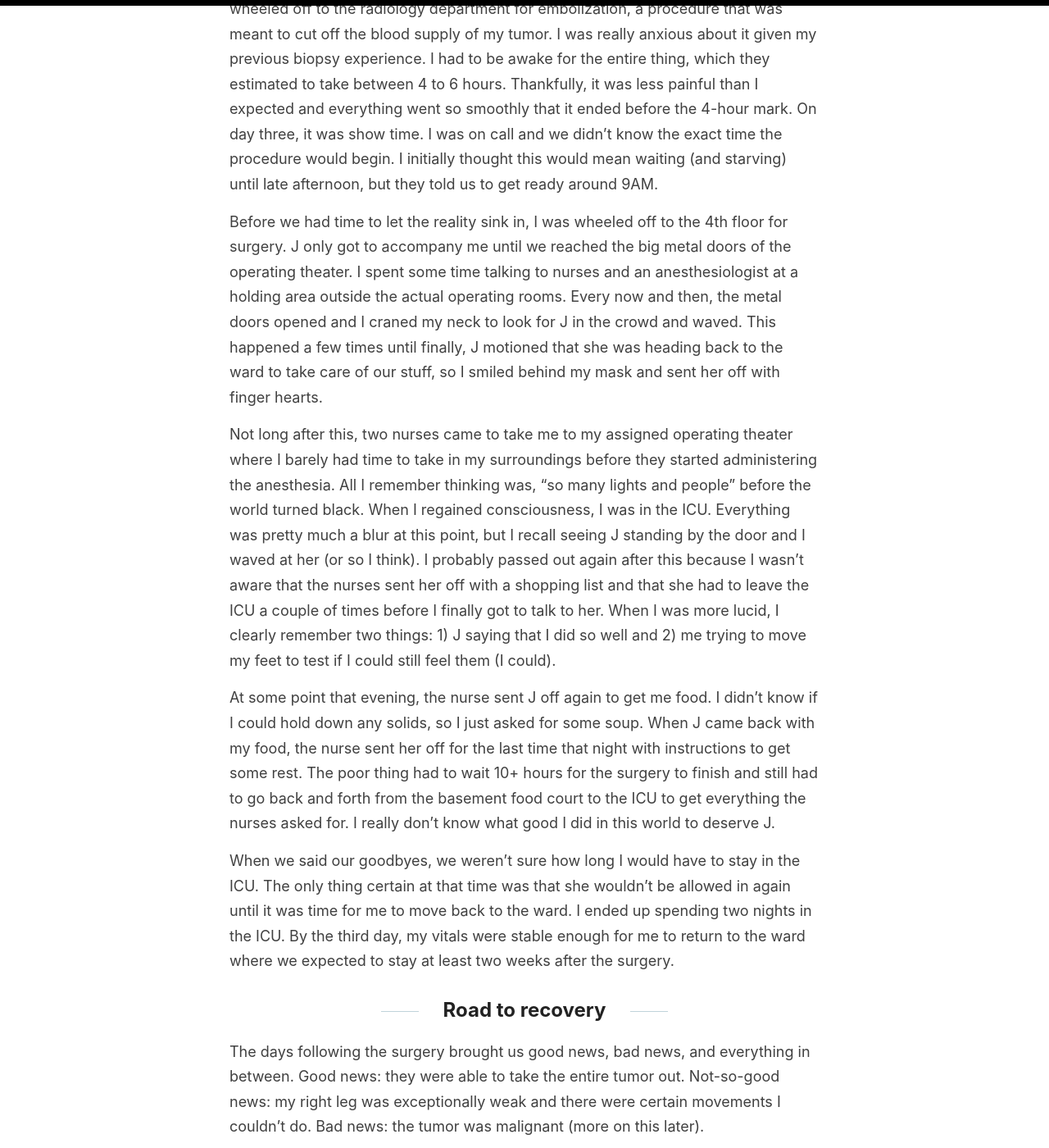
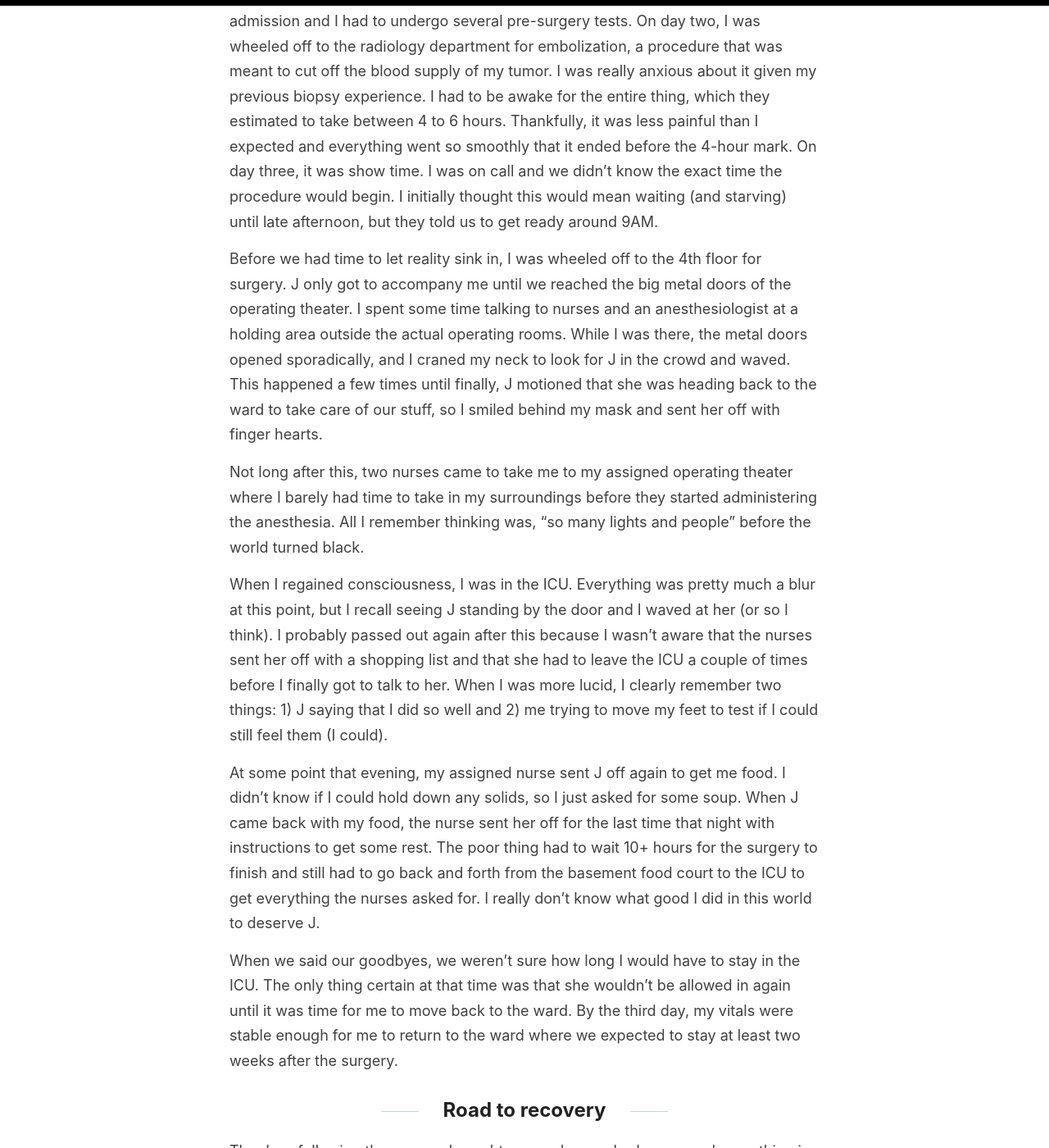
Before and after one commit to rialitybytes/rialitybytes.github.io, a Jekyll site: the page built from _posts/2022-02-13-odyssey-4.md, in a window 1280 px wide and 1400 px high, scrolled down 724 px. Shown: the whole window at 82% size. Built offline with Jekyll 4.4.1, drawn with Linux system fonts in a browser that asks for light colours; some of the changed text lies outside the part shown.

Commit message:
Update 2022-02-13-odyssey-4.md

```diff
--- a/_posts/2022-02-13-odyssey-4.md
+++ b/_posts/2022-02-13-odyssey-4.md
@@ -5,7 +5,9 @@ categories: health
 excerpt: The tumor is gone for good.
 ---
 
-Hello, friends. I am happy to report that I survived the surgery. I didn't want to provide details last time, but it was a pretty extensive procedure and the fear of not making it out alive was real. The specialists I consulted with gave me two options: partial or complete resection. In simple terms, I either get to keep some of my verterbra or completely get rid of it. We decided to go with the latter. This procedure involved two incisions, removing and replacing my vertebra, and removing and installing new metal rods and screws for reinforcement.
+Hello, friends. I am happy to report that I survived the surgery. I didn't want to provide details last time, but it was a pretty extensive procedure and the fear of not making it out alive was real. The specialists I consulted with gave me two options: partial or complete resection. In simple terms, I either get to keep some of my verterbra or completely get rid of it.
+
+We decided to go with the latter. This procedure involved two incisions, removing and replacing my vertebra, and removing and installing new metal rods and screws for reinforcement.
 
 I still find it hard to wrap my head around the thought that I have a brand new L3 as I sit here typing this. Science is awesome.
 
@@ -13,21 +15,25 @@ I still find it hard to wrap my head around the thought that I have a brand new
 
 The first three days in the hospital were pretty eventful. On day one, we reported for admission and I had to undergo several pre-surgery tests. On day two, I was wheeled off to the radiology department for embolization, a procedure that was meant to cut off the blood supply of my tumor. I was really anxious about it given my previous biopsy experience. I had to be awake for the entire thing, which they estimated to take between 4 to 6 hours. Thankfully, it was less painful than I expected and everything went so smoothly that it ended before the 4-hour mark. On day three, it was show time. I was on call and we didn't know the exact time the procedure would begin. I initially thought this would mean waiting (and starving) until late afternoon, but they told us to get ready around 9AM.
 
-Before we had time to let the reality sink in, I was wheeled off to the 4th floor for surgery. J only got to accompany me until we reached the big metal doors of the operating theater. I spent some time talking to nurses and an anesthesiologist at a holding area outside the actual operating rooms. Every now and then, the metal doors opened and I craned my neck to look for J in the crowd and waved. This happened a few times until finally, J motioned that she was heading back to the ward to take care of our stuff, so I smiled behind my mask and sent her off with finger hearts.
+Before we had time to let reality sink in, I was wheeled off to the 4th floor for surgery. J only got to accompany me until we reached the big metal doors of the operating theater. I spent some time talking to nurses and an anesthesiologist at a holding area outside the actual operating rooms. While I was there, the metal doors opened sporadically, and I craned my neck to look for J in the crowd and waved. This happened a few times until finally, J motioned that she was heading back to the ward to take care of our stuff, so I smiled behind my mask and sent her off with finger hearts.
 
-Not long after this, two nurses came to take me to my assigned operating theater where I barely had time to take in my surroundings before they started administering the anesthesia. All I remember thinking was, "so many lights and people" before the world turned black. When I regained consciousness, I was in the ICU. Everything was pretty much a blur at this point, but I recall seeing J standing by the door and I waved at her (or so I think). I probably passed out again after this because I wasn't aware that the nurses sent her off with a shopping list and that she had to leave the ICU a couple of times before I finally got to talk to her. When I was more lucid, I clearly remember two things: 1) J saying that I did so well and 2) me trying to move my feet to test if I could still feel them (I could).
+Not long after this, two nurses came to take me to my assigned operating theater where I barely had time to take in my surroundings before they started administering the anesthesia. All I remember thinking was, "so many lights and people" before the world turned black.
 
-At some point that evening, the nurse sent J off again to get me food. I didn't know if I could hold down any solids, so I just asked for some soup. When J came back with my food, the nurse sent her off for the last time that night with instructions to get some rest. The poor thing had to wait 10+ hours for the surgery to finish and still had to go back and forth from the basement food court to the ICU to get everything the nurses asked for. I really don't know what good I did in this world to deserve J.
+When I regained consciousness, I was in the ICU. Everything was pretty much a blur at this point, but I recall seeing J standing by the door and I waved at her (or so I think). I probably passed out again after this because I wasn't aware that the nurses sent her off with a shopping list and that she had to leave the ICU a couple of times before I finally got to talk to her. When I was more lucid, I clearly remember two things: 1) J saying that I did so well and 2) me trying to move my feet to test if I could still feel them (I could).
 
-When we said our goodbyes, we weren't sure how long I would have to stay in the ICU. The only thing certain at that time was that she wouldn't be allowed in again until it was time for me to move back to the ward. I ended up spending two nights in the ICU. By the third day, my vitals were stable enough for me to return to the ward where we expected to stay at least two weeks after the surgery.
+At some point that evening, my assigned nurse sent J off again to get me food. I didn't know if I could hold down any solids, so I just asked for some soup. When J came back with my food, the nurse sent her off for the last time that night with instructions to get some rest. The poor thing had to wait 10+ hours for the surgery to finish and still had to go back and forth from the basement food court to the ICU to get everything the nurses asked for. I really don't know what good I did in this world to deserve J.
+
+When we said our goodbyes, we weren't sure how long I would have to stay in the ICU. The only thing certain at that time was that she wouldn't be allowed in again until it was time for me to move back to the ward. By the third day, my vitals were stable enough for me to return to the ward where we expected to stay at least two weeks after the surgery.
 
 ## Road to recovery
 
 The days following the surgery brought us good news, bad news, and everything in between. Good news: they were able to take the entire tumor out. Not-so-good news: my right leg was exceptionally weak and there were certain movements I couldn't do. Bad news: the tumor was malignant (more on this later).
 
-I spent many hours in bed and I had to be turned every few hours to avoid bed sores. I downloaded movies and brought an ebook reader thinking that I would need something to keep me occupied, but I ended up either sleeping or not having the energy or attention span for such things. I saw different doctors, nurses, and occupational and physical therapists. The right leg weakness was a concern but they were mostly optimistic that things would go back to normal in due time. I just needed to heal. And so that's what I focused my energy on.
+I spent many hours in bed and I had to be turned every few hours to avoid bed sores. I downloaded movies and brought an ebook reader thinking that I would need something to keep me occupied, but I ended up either sleeping or not having the energy or attention span for such things.
 
-I was discharged from the hospital one week and six days after admission. I suppose I got lucky because the lunar new year meant that the hospital would only be partly operational. Since my recovery was on track and there was no real need to keep me there, my primary physician (aka D9 the rock star), signed my discharge papers earlier than planned.
+I saw different doctors, nurses, and occupational and physical therapists. The right leg weakness was a concern but they were mostly optimistic that things would go back to normal in due time. I just needed to heal. And so that's what I focused my energy on.
+
+I was discharged from the hospital one week and six days after admission. I suppose I got lucky because the lunar new year meant that the hospital would only be partly operational. Since my recovery was on track and there was no real need to keep me there, my primary physician (aka D9 the rock star) signed my discharge papers earlier than planned.
 
 We've been home for two weeks now and recovery has been going pretty well. Time seems both fast and slow, though. I'm still not back at 100%, as expected. I will need to wear my back brace for at least three months while my spine heals and I currently use a walker for assistance. I'll start physical therapy soon though, and I'm really excited about that.
 
```
Also changed, not shown: other parts of _posts/2022-02-13-odyssey-4.md (+1 -1 lines).
